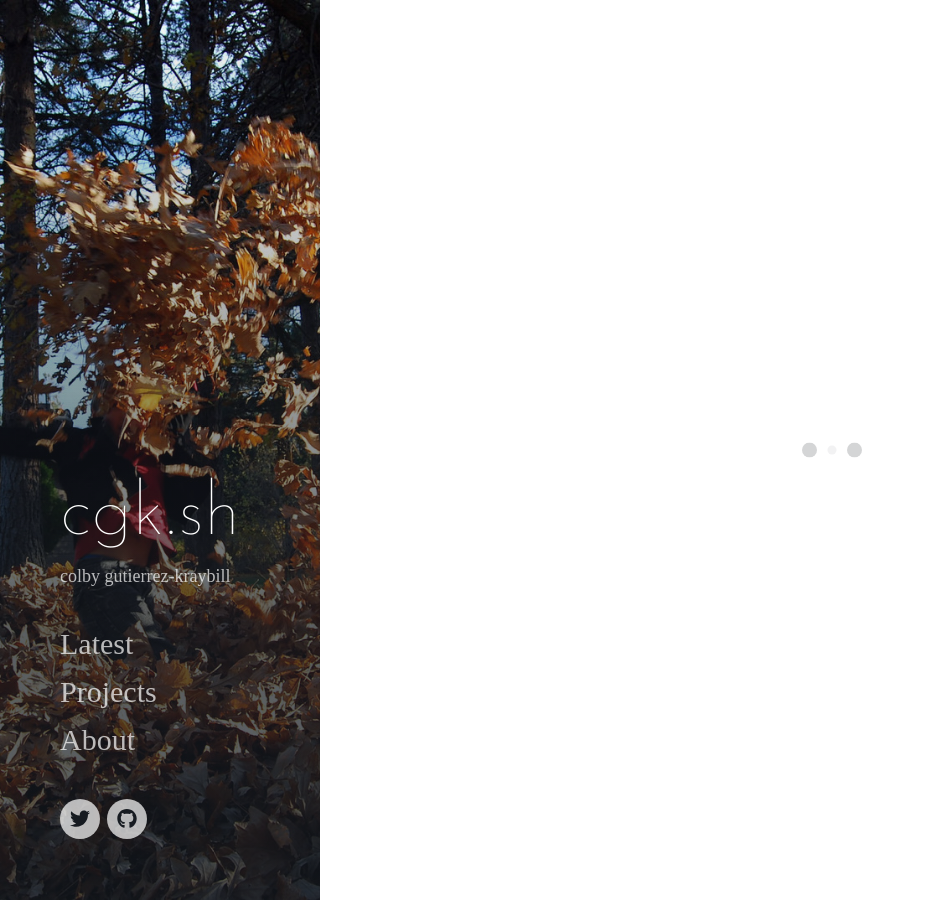
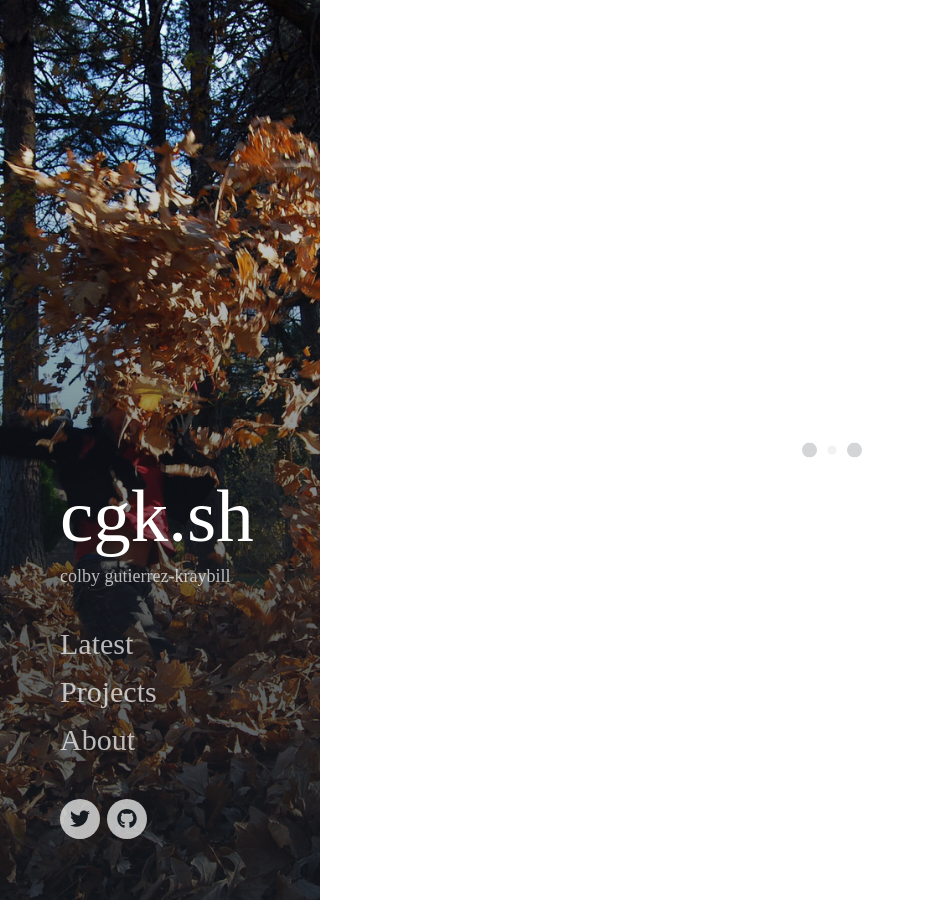
Before and after one commit to colbygk/cgk.sh, a Jekyll site: the page built from index.html, in a window 1280 px wide and 900 px high, scrolled down 217 px. Shown: the whole window, without its empty margins (0-925 px from the left). Built offline with Jekyll 4.4.1, drawn with Linux system fonts in a browser that asks for light colours; nearby versions of some CDN libraries; some web fonts are replaced; the list of posts is cut into pages by our own code.

Commit message:
in progress

```diff
--- a/_data/settings.yml
+++ b/_data/settings.yml
@@ -72,7 +72,7 @@ font_settings:
   font_embed:
     - '<link href="https://fonts.googleapis.com/css2?family=Josefin+Sans:wght@100;200;300&display=swap" rel="stylesheet">'
     - '<link href="https://fonts.googleapis.com/css2?family=Baloo+Bhaina+2&display=swap" rel="stylesheet">'
-  title_font: '"Josefin Sans", sans-serif'
+  title_font: '"Baloo Bhaina 2", cursive;'
   body_font: '"Baloo Bhaina 2", cursive;'
   tagline_font: '"Baloo Bhaina 2", cursive;'
   menu_font: '"Baloo Bhaina 2", cursive;'
--- a/_sass/_includes/_blog.scss
+++ b/_sass/_includes/_blog.scss
@@ -75,13 +75,15 @@
 .blog-post__header {
   padding-top: 0.25em;
   padding-left: 0.5em;
-  backdrop-filter: blur(10px) contrast(0.1) opacity(0.5);
+  -webkit-backdrop-filter: blur(10px)  contrast(0.9) opacity(0.5);
+  backdrop-filter: blur(5px) contrast(0.1) opacity(0.5);
 }
 
 .blog-post__header_right {
   padding-top: 0.25em;
   padding-right: 0.5em;
-  backdrop-filter: blur(10px) contrast(0.1) opacity(0.5);
+  -webkit-backdrop-filter: blur(10px)  contrast(0.9) opacity(0.5);
+  backdrop-filter: blur(10px)  contrast(0.9) opacity(0.5);
   text-align: right;
 }
 
```
Also changed, not shown: _posts/2011-02-01-trendnet-mgetty.md (+1 -1 lines).
